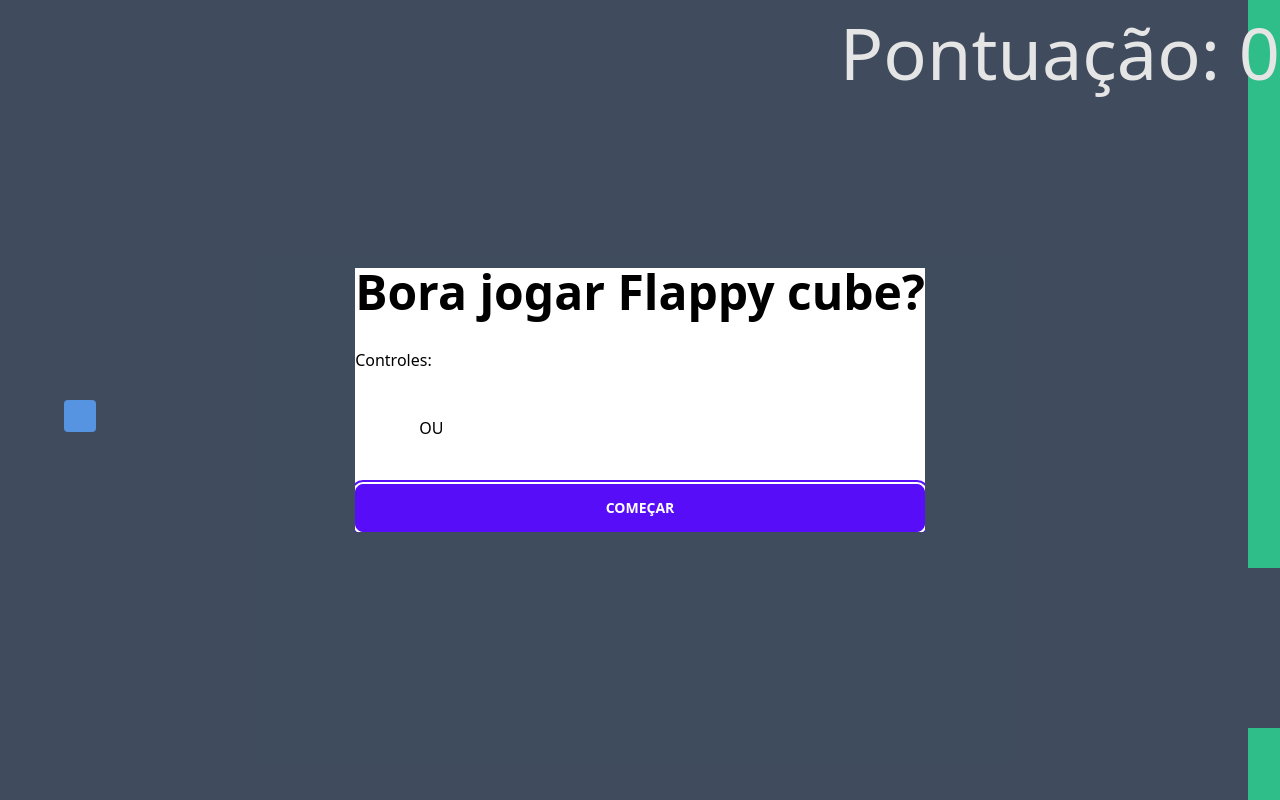
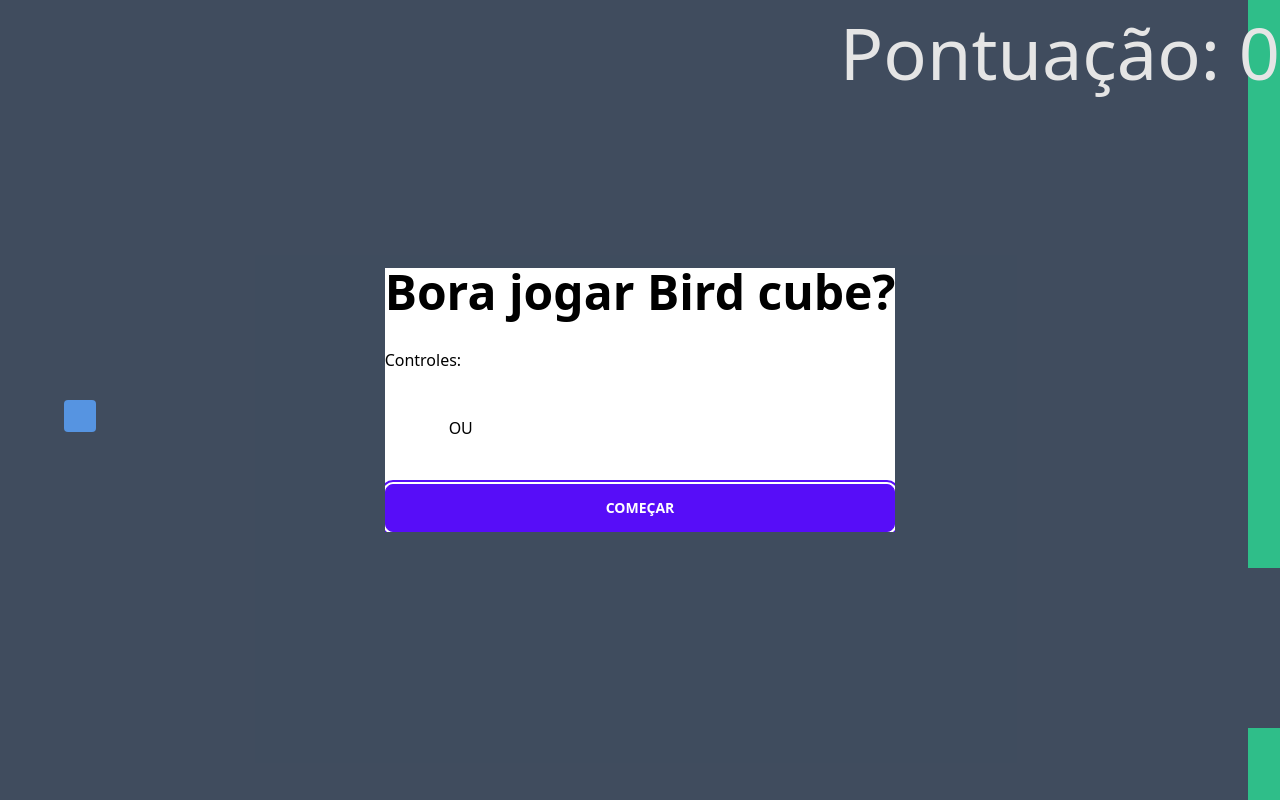
Before and after one commit to Fernando12mais/floopy-cube, a website built with Vite: page index.html in a window 1280 px wide. Built offline with nearby package versions, Linux system fonts and the light colour scheme.

Commit message:
feat: updates title

```diff
--- a/index.html
+++ b/index.html
@@ -4,7 +4,7 @@
     <meta charset="UTF-8" />
     <link rel="icon" type="image/svg+xml" href="/vite.svg" />
     <meta name="viewport" content="width=device-width, initial-scale=1.0" />
-    <title>Flappy cube</title>
+    <title>Bird cube</title>
     <link rel="stylesheet" href="./src/style.css" />
   </head>
   <body class="min-h-screen bg-slate-600 overflow-hidden">
@@ -26,7 +26,7 @@
 
     <dialog id="modal-start">
       <div class="flex flex-col gap-8 rounded">
-        <h1 class="text-5xl font-bold">Bora jogar Flappy cube?</h1>
+        <h1 class="text-5xl font-bold">Bora jogar Bird cube?</h1>
 
         <p>Controles:</p>
 
```
